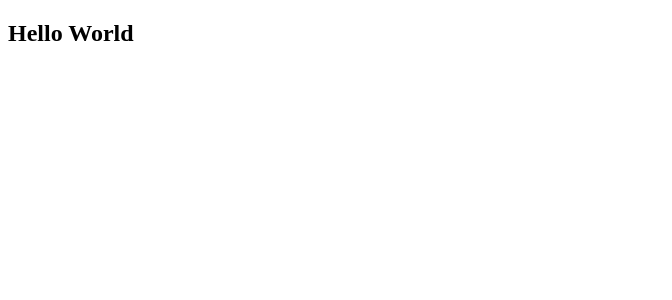
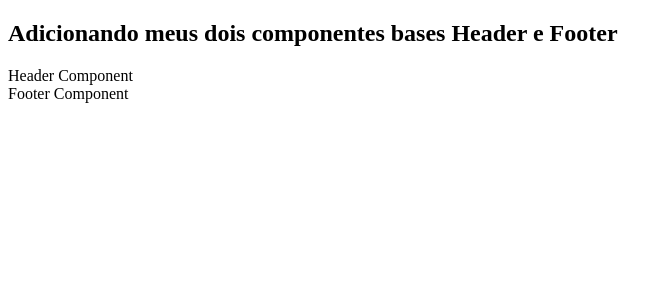
Before and after one commit to eduardo-esteves/react-dogs, a React (Create React App) app: page / in a window 1280 px wide. Shown: the top 300 px of the page, without its empty margins (0-672 px from the left). Built offline with nearby package versions, Linux system fonts and the light colour scheme.

Commit message:
Adicionado os novos componentes Header e Footer ao componente principal APP

```diff
--- a/src/App.js
+++ b/src/App.js
@@ -1,9 +1,13 @@
 import React from 'react'
+import Footer from './Footer'
+import Header from './Header'
 
 function App() {
   return (
     <div className="App">
-      <h2>Hello World</h2>
+      <h2>Adicionando meus dois componentes bases Header e Footer</h2>
+      <Header />
+      <Footer />
     </div>
   );
 }
```
